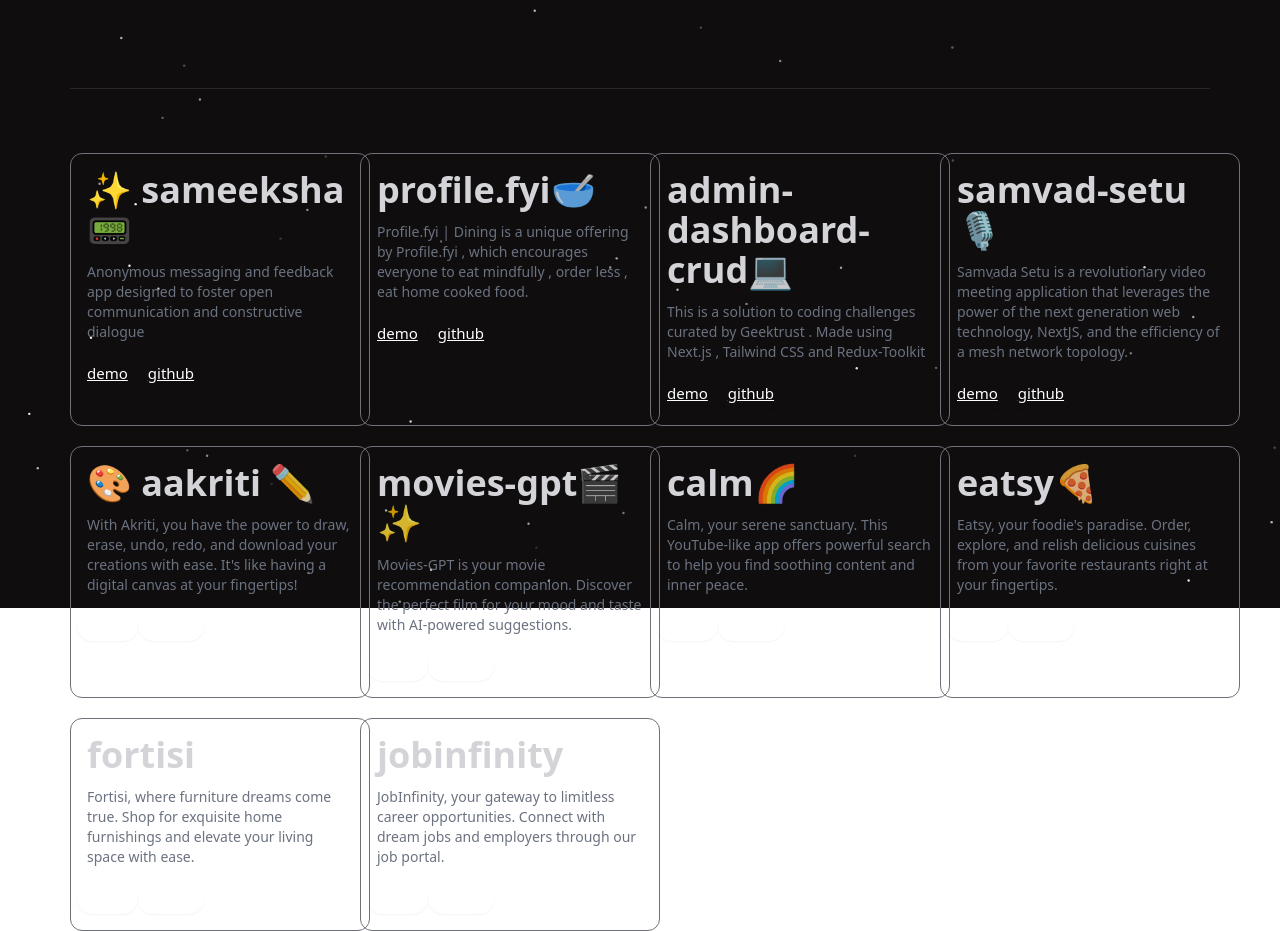
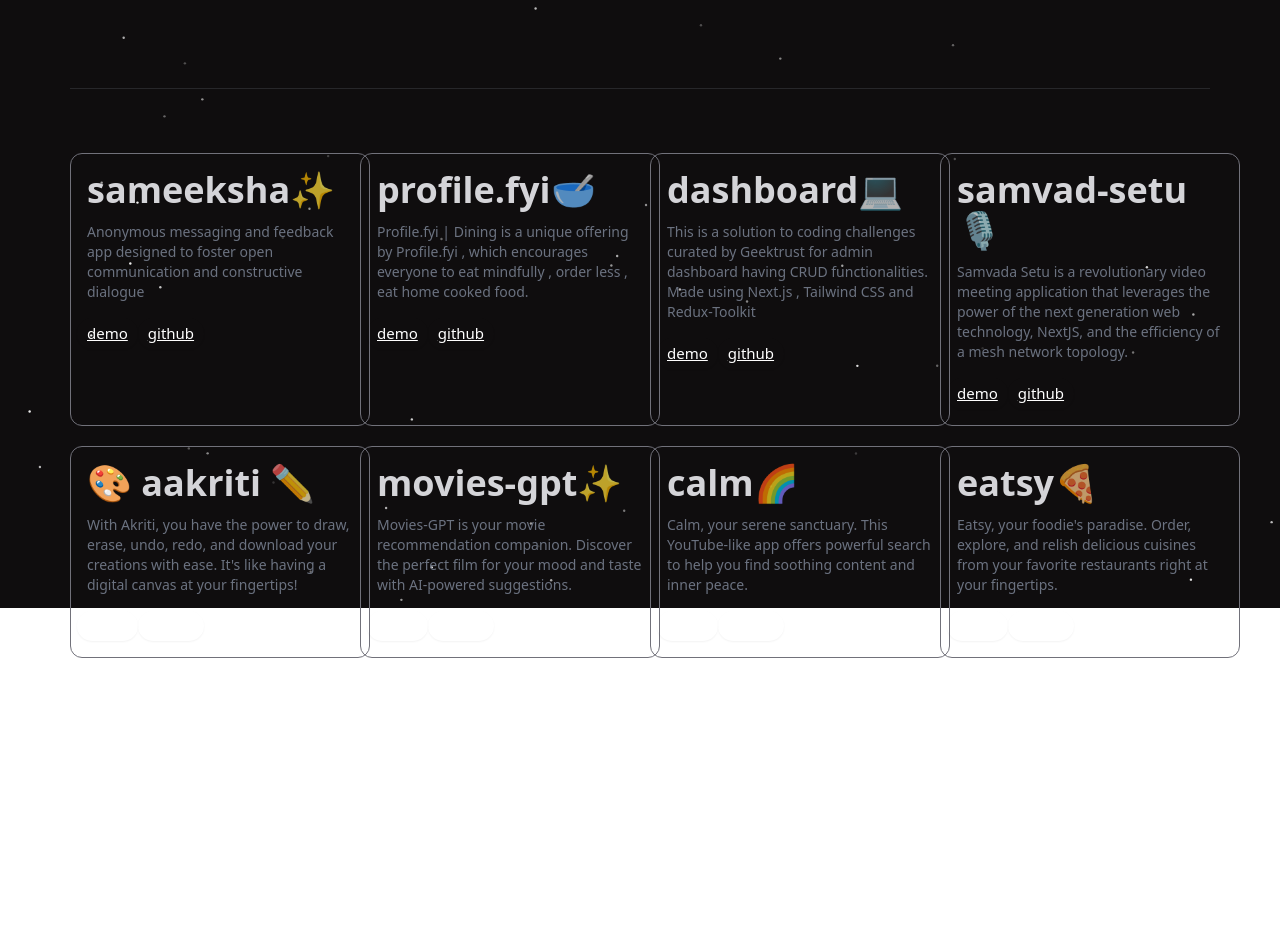
Before and after one commit to gyandeeparyan/personal-portfolio, a React (Vite) app: page /projects in a window 1280 px wide. Shown: the part 192-1123 px from the top of the page. After the commit the page ends 890 px from the top, so only its background shows below. Built offline with nearby package versions, Linux system fonts and the light colour scheme.

Commit message:
project data error fixed

```diff
--- a/src/Components/Projects.jsx
+++ b/src/Components/Projects.jsx
@@ -10,7 +10,7 @@
         <div className='mx-[70px] mt-20'>
           <h1 className='text-4xl text-white font-bold'>Projects</h1>
           <div className=' mt-24  border-b border-zinc-800'></div>
-          <div className='grid grid-cols-1 mt-16 gap-5 md:grid-cols-4'>
+          <div className='grid grid-cols-1 py-10 mt-6 gap-5 md:grid-cols-4'>
             {projectData.map((item) => {
               return <SingleProjectCard key={item.id} {...item} />;
             })}
--- a/src/Data/Data.jsx
+++ b/src/Data/Data.jsx
@@ -2,8 +2,8 @@
 export const projectData = [
   {
     id: uuidv4(),
-    title: "✨ sameeksha",
-    emoji:"📟",
+    title: "sameeksha",
+    emoji:"✨",
     image: "https://i.ibb.co/QJrqWJD/netflix-gpt4.png",
     git: "https://github.com/gyandeeparyan/sameeksha",
     live: "https://sameeksha.vercel.app/",
@@ -22,12 +22,12 @@
   },
   {
     id: uuidv4(),
-    title: "admin-dashboard-crud",
+    title: "dashboard",
     emoji:"💻",
     image: "https://i.ibb.co/QJrqWJD/netflix-gpt4.png",
-    git: "https://github.com/gyandeeparyan/sameeksha",
-    live: "https://sameeksha.vercel.app/",
-    desc: "This is a solution to coding challenges curated by Geektrust . Made using Next.js , Tailwind CSS and Redux-Toolkit"
+    git: "https://github.com/gyandeeparyan/admin-dashboard",
+    live: "https://admin-dashboard-vz1n.vercel.app/",
+    desc: "This is a solution to coding challenges curated by Geektrust for admin dashboard having CRUD functionalities. Made using Next.js , Tailwind CSS and Redux-Toolkit"
 ,
   },
 
@@ -53,7 +53,7 @@
   {
     id: uuidv4(),
     title: "Movies-GPT",
-    emoji:"🎬 ✨",
+    emoji:"✨",
     image: "https://i.ibb.co/QJrqWJD/netflix-gpt4.png",
     git: "https://github.com/gyandeeparyan/netflix-gpt",
     live: "https://movies-gpt.netlify.app/",
@@ -77,20 +77,5 @@
     live: "https://eatsy-food.netlify.app/",
     desc: "Eatsy, your foodie's paradise. Order, explore, and relish delicious cuisines from your favorite restaurants right at your fingertips.",
   },
-  {
-    id:uuidv4(),
-    title: "Fortisi",
-    image: "https://i.ibb.co/TkmqKPG/fortisi.png",
-    git: "https://github.com/gyandeeparyan/Furniture-Store",
-    live: "https://fortisi.netlify.app/",
-    desc: "Fortisi, where furniture dreams come true. Shop for exquisite home furnishings and elevate your living space with ease.",
-  },
-  {
-    id: uuidv4(),
-    title: "JobInfinity",
-    image: "https://i.ibb.co/Cb4yWdc/Screenshot-2023-07-10-212058.png",
-    git: "https://github.com/gyandeeparyan/job-infinity",
-    live: "https://jobsinfinity.netlify.app/",
-    desc: "JobInfinity, your gateway to limitless career opportunities. Connect with dream jobs and employers through our job portal.",
-  },
+
 ];
```
